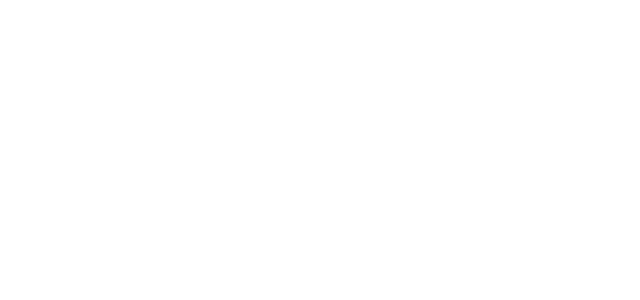
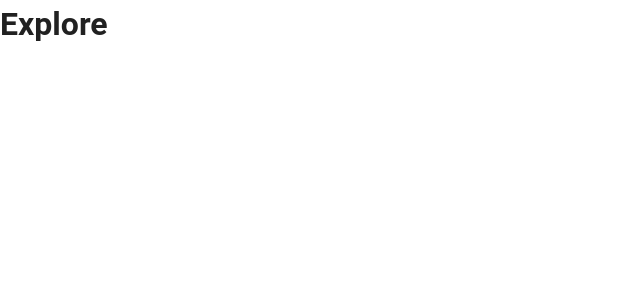
Before and after one commit to Skytvvo/immensus-client, a Nuxt app: page /explore in a window 1280 px wide. Before the commit this address had no page. Shown: the top 300 px of the page, without its empty margins (0-640 px from the left). Built offline with nearby package versions, Linux system fonts and the light colour scheme.

Commit message:
feat(Pages): - added basic pages

```diff
--- /dev/null
+++ b/pages/direct.vue
@@ -0,0 +1,3 @@
+<template>
+  <h1>Direct</h1>
+</template>
--- /dev/null
+++ b/pages/explore.vue
@@ -0,0 +1,3 @@
+<template>
+  <h1>Explore</h1>
+</template>
--- /dev/null
+++ b/pages/profile/[id].vue
@@ -0,0 +1,3 @@
+<template>
+  <h1>Profile</h1>
+</template>
```
